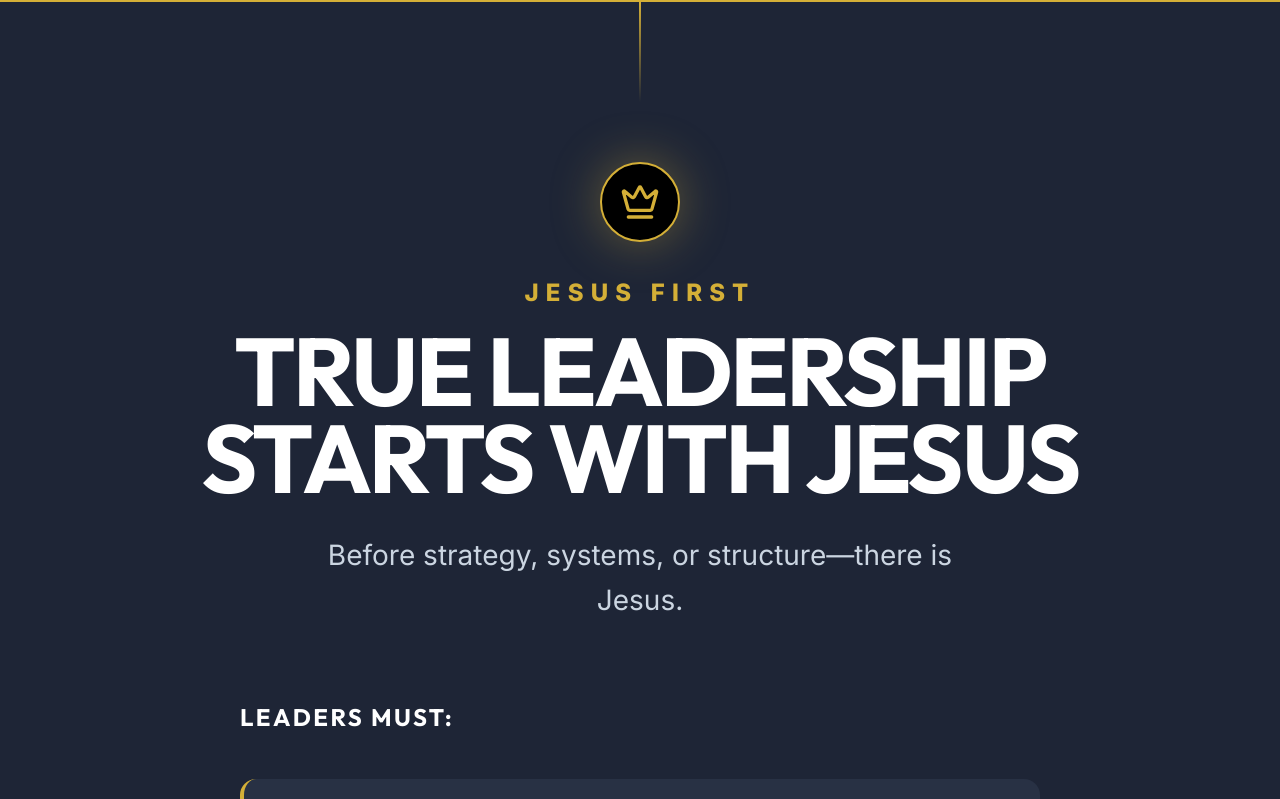
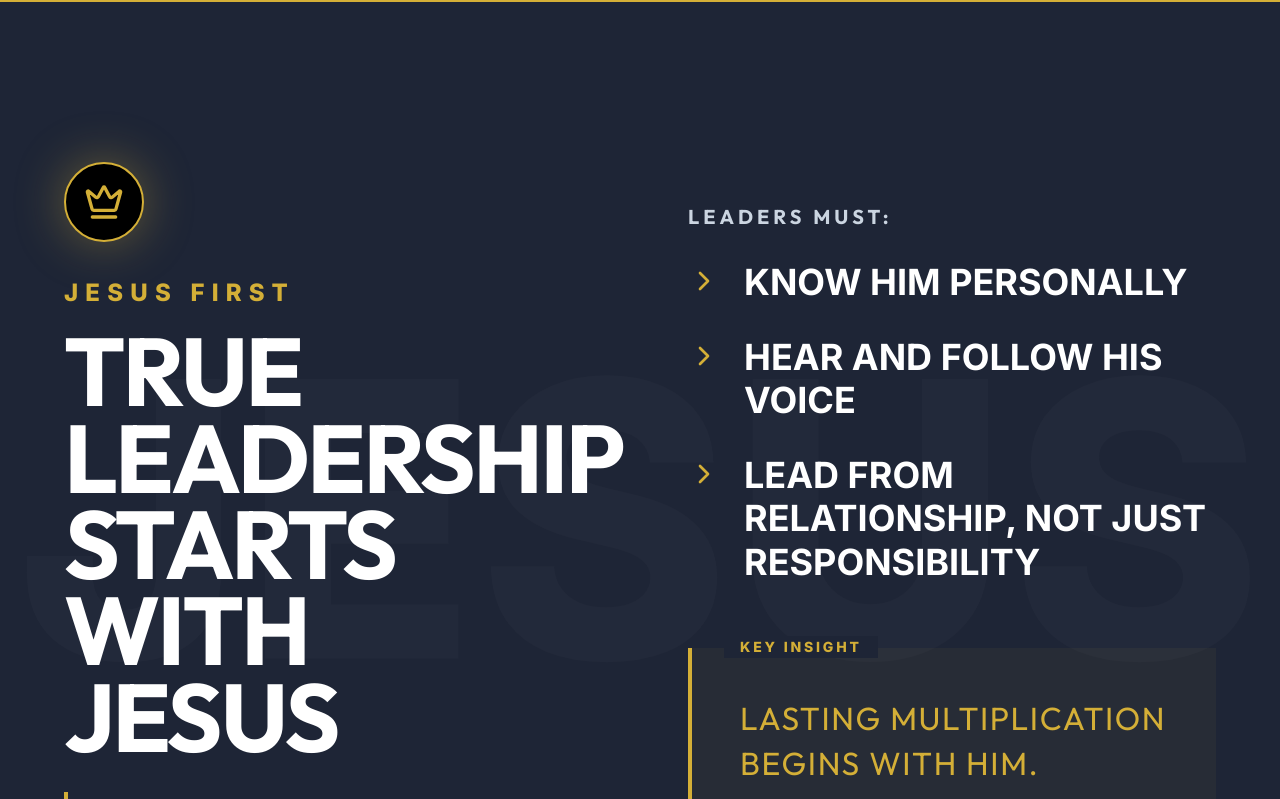
Before and after one commit to livetree/PI-main, a Next.js app: page / in a window 1280 px wide. Shown: the part 2184-2983 px from the top of the page. Built offline with nearby package versions, Linux system fonts and the light colour scheme.

Commit message:
style: remodel Jesus First section into a massive immersive 100vh Full Page block rather than padded stacked boxes, deploying massive typography

```diff
--- a/src/app/page.js
+++ b/src/app/page.js
@@ -114,47 +114,61 @@ export default function Home() {
         </div>
       </section>
 
-      {/* 3. JESUS FIRST (Replaces the old 5-Boxes network) */}
-      <section style={{ position: 'relative', zIndex: 15, padding: '10rem 1.5rem', background: 'var(--surface)' }}>
-        <div style={{ position: 'absolute', top: 0, left: '50%', transform: 'translateX(-50%)', width: '2px', height: '100px', background: 'linear-gradient(to bottom, var(--brand-primary), rgba(212,175,55,0))', zIndex: 0 }} />
+      {/* 3. JESUS FIRST (Immersive Full-Screen Layout) */}
+      <section style={{ position: 'relative', zIndex: 15, minHeight: '100vh', display: 'flex', alignItems: 'center', padding: '10rem 1.5rem', background: 'var(--surface)', overflow: 'hidden' }}>
 
-        <div className="container" style={{ maxWidth: '1000px', position: 'relative', zIndex: 10 }}>
+        {/* Massive Background Typography */}
+        <div style={{ position: 'absolute', top: '50%', left: '50%', transform: 'translate(-50%, -50%)', fontSize: 'clamp(10rem, 30vw, 40rem)', fontWeight: 900, color: 'rgba(255,255,255,0.02)', pointerEvents: 'none', lineHeight: 0.8, whiteSpace: 'nowrap', zIndex: 0 }}>
+          JESUS
+        </div>
 
-          <motion.div variants={flyInUp} initial="hidden" whileInView="visible" viewport={{ once: true, margin: "-100px" }} style={{ textAlign: 'center', marginBottom: '5rem' }}>
+        <div className="container" style={{ maxWidth: '1200px', position: 'relative', zIndex: 10 }}>
+
+          <div style={{ display: 'grid', gridTemplateColumns: 'repeat(auto-fit, minmax(350px, 1fr))', gap: '6rem', alignItems: 'center' }}>
+
+            {/* Left Column: Core Message */}
+            <motion.div variants={flyInLeft} initial="hidden" whileInView="visible" viewport={{ once: true, margin: "-100px" }}>
               <div style={{ display: 'inline-flex', alignItems: 'center', justifyContent: 'center', background: '#000', border: '2px solid var(--brand-primary)', width: '80px', height: '80px', borderRadius: '50%', color: 'var(--brand-primary)', boxShadow: '0 0 50px rgba(212,175,55,0.4)', marginBottom: '2rem' }}>
                 <Crown size={40} />
               </div>
               <div style={{ fontSize: '1.5rem', color: 'var(--brand-primary)', fontWeight: 800, marginBottom: '1rem', letterSpacing: '0.3em' }}>JESUS FIRST</div>
               <h2 style={{ fontSize: 'clamp(3rem, 8vw, 6rem)', color: '#fff', textTransform: 'uppercase', lineHeight: 0.9, letterSpacing: '-0.03em', marginBottom: '2rem' }}>
-              True Leadership <br/> Starts With Jesus
+                True Leadership Starts With Jesus
               </h2>
-            <p style={{ fontSize: 'clamp(1.25rem, 3vw, 1.75rem)', color: 'var(--text-secondary)', maxWidth: '700px', margin: '0 auto' }}>
+              <p style={{ fontSize: 'clamp(1.25rem, 3vw, 1.75rem)', color: 'var(--text-secondary)', lineHeight: 1.5, borderLeft: '4px solid var(--brand-primary)', paddingLeft: '2rem' }}>
                 Before strategy, systems, or structure—there is Jesus.
               </p>
             </motion.div>
 
-          <div style={{ display: 'flex', flexDirection: 'column', gap: '2rem', maxWidth: '800px', margin: '0 auto' }}>
-            <h3 style={{ fontSize: '1.5rem', color: '#fff', textTransform: 'uppercase', letterSpacing: '0.1em', marginBottom: '1rem' }}>Leaders Must:</h3>
+            {/* Right Column: Massive Typography replacing the boxes */}
+            <motion.div variants={flyInRight} initial="hidden" whileInView="visible" viewport={{ once: true, margin: "-100px" }} style={{ display: 'flex', flexDirection: 'column', gap: '4rem' }}>
 
+              <div>
+                <h3 style={{ fontSize: '1.25rem', color: 'var(--text-secondary)', textTransform: 'uppercase', letterSpacing: '0.2em', marginBottom: '2rem' }}>Leaders Must:</h3>
+                <div style={{ display: 'flex', flexDirection: 'column', gap: '2rem' }}>
                   {[
                     "Know Him personally",
                     "Hear and follow His voice",
                     "Lead from relationship, not just responsibility"
                   ].map((item, i) => (
-              <motion.div key={i} variants={flyInLeft} initial="hidden" whileInView="visible" viewport={{ once: true, margin: "-50px" }} transition={{ delay: i * 0.15 }} style={{ background: 'var(--surface-elevated)', padding: '2rem 3rem', borderRadius: '16px', display: 'flex', alignItems: 'center', gap: '1.5rem', borderLeft: '4px solid var(--brand-primary)' }}>
-                <ChevronRight color="var(--brand-primary)" size={28} style={{ flexShrink: 0 }} />
-                <span style={{ fontSize: '1.5rem', color: '#fff', fontWeight: 500 }}>{item}</span>
+                    <motion.div key={i} initial={{ opacity: 0, x: 50 }} whileInView={{ opacity: 1, x: 0 }} viewport={{ once: true }} transition={{ type: 'spring', delay: i * 0.15 }} style={{ display: 'flex', alignItems: 'flex-start', gap: '1.5rem' }}>
+                      <ChevronRight color="var(--brand-primary)" size={32} style={{ flexShrink: 0, marginTop: '0.25rem' }} />
+                      <span style={{ fontSize: 'clamp(1.5rem, 3vw, 2.25rem)', color: '#fff', fontWeight: 700, lineHeight: 1.2, textTransform: 'uppercase' }}>{item}</span>
                     </motion.div>
                   ))}
-
-            <motion.div variants={flyInUp} initial="hidden" whileInView="visible" viewport={{ once: true, margin: "-50px" }} style={{ marginTop: '4rem', padding: '3rem', background: 'rgba(212, 175, 55, 0.05)', border: '1px solid rgba(212, 175, 55, 0.2)', borderRadius: '24px', textAlign: 'center' }}>
-              <div style={{ fontSize: '1rem', color: 'var(--brand-primary)', textTransform: 'uppercase', letterSpacing: '0.2em', marginBottom: '1rem' }}>KEY INSIGHT</div>
-              <h4 style={{ fontSize: 'clamp(1.5rem, 4vw, 2.5rem)', color: '#fff', fontWeight: 800, textTransform: 'uppercase', letterSpacing: '0.05em', lineHeight: 1.2 }}>
-                Lasting multiplication <br/> begins with Him.
-              </h4>
-            </motion.div>
+                </div>
               </div>
 
+              <div style={{ padding: '3rem', background: 'rgba(212, 175, 55, 0.05)', borderLeft: '4px solid var(--brand-primary)', position: 'relative' }}>
+                <div style={{ position: 'absolute', top: '-12px', left: '2rem', background: 'var(--surface)', padding: '0 1rem', fontSize: '0.875rem', color: 'var(--brand-primary)', textTransform: 'uppercase', letterSpacing: '0.2em', fontWeight: 800 }}>KEY INSIGHT</div>
+                <h4 style={{ fontSize: 'clamp(1.5rem, 3vw, 2rem)', color: 'var(--brand-primary)', fontWeight: 400, textTransform: 'uppercase', letterSpacing: '0.05em', lineHeight: 1.4 }}>
+                  Lasting multiplication begins with Him.
+                </h4>
+              </div>
+
+            </motion.div>
+
+          </div>
         </div>
       </section>
 
```
Lines whose indentation alone changed are shown as unchanged.
